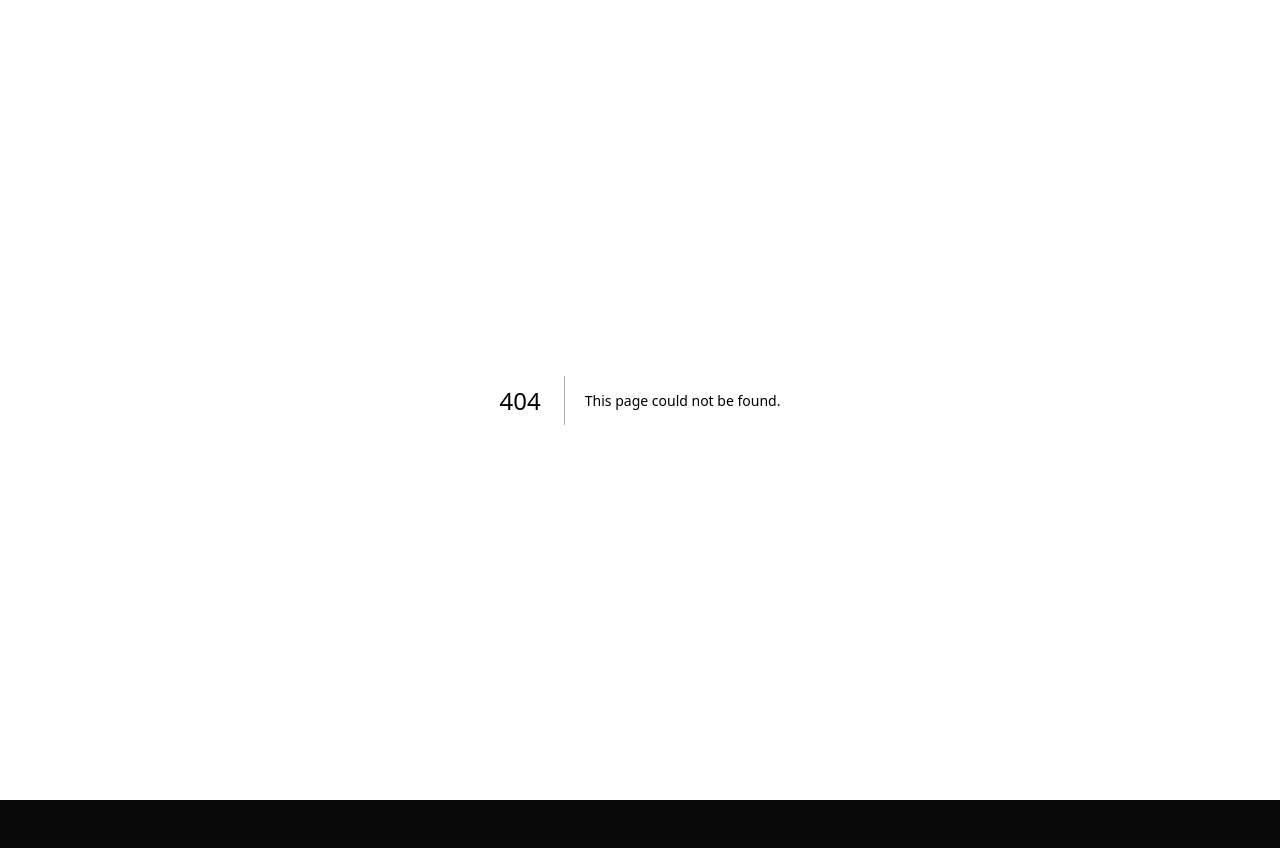
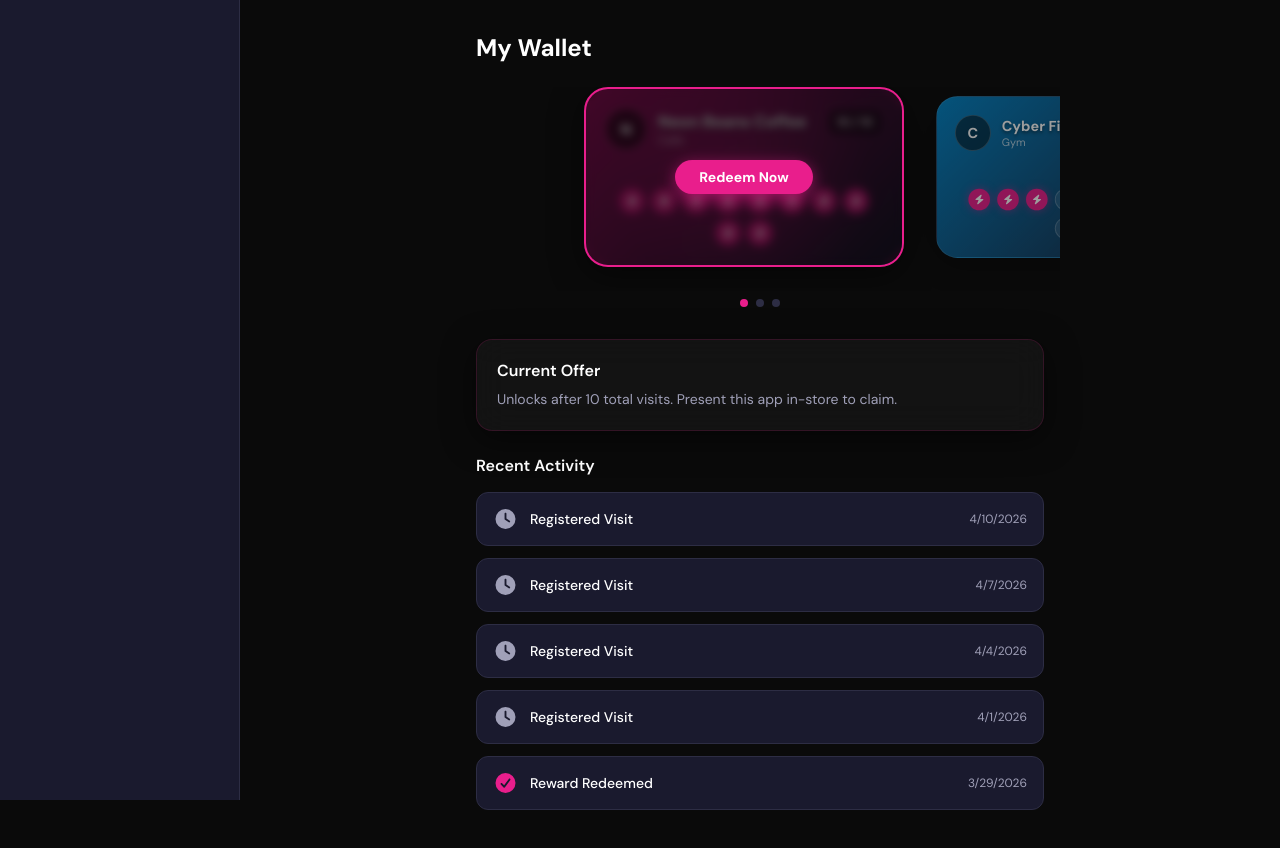
Before and after one commit to Orionkaze/app, a Next.js app: page /wallet in a window 1280 px wide. Before the commit this address had no page. Shown: the top 848 px of the page. Before the commit the page ends 800 px from the top, so only its background shows below. Built offline with nearby package versions, Linux system fonts and the light colour scheme.

Commit message:
feat: implement loyalty reward redemption flow with API route and UI modal

```diff
--- /dev/null
+++ b/src/app/(customer)/wallet/page.tsx
@@ -0,0 +1,143 @@
+"use client";
+
+import React, { useState, useRef } from "react";
+import { LoyaltyCard, type WalletCardData } from "../../../components/wallet/LoyaltyCard";
+import { BusinessDetailPanel } from "../../../components/wallet/BusinessDetailPanel";
+import { RedemptionModal } from "../../../components/wallet/RedemptionModal";
+
+// Mock Data representing active tracking cards
+const initialMockWalletData: WalletCardData[] = [
+  {
+    id: "bus_1",
+    businessName: "Neon Beans Coffee",
+    category: "Cafe",
+    brandColor: "#A31264",
+    visitCount: 10,
+    targetVisits: 10,
+  },
+  {
+    id: "bus_2",
+    businessName: "Cyber Fit Gym",
+    category: "Gym",
+    brandColor: "#0284c7",
+    visitCount: 3,
+    targetVisits: 10,
+  },
+  {
+    id: "bus_3",
+    businessName: "Glamour Salon",
+    category: "Salon",
+    brandColor: "#9333ea",
+    visitCount: 4,
+    targetVisits: 5,
+  }
+];
+
+export default function WalletPage() {
+  const [walletCards, setWalletCards] = useState(initialMockWalletData);
+  const [activeIndex, setActiveIndex] = useState(0);
+  const [redeemTarget, setRedeemTarget] = useState<WalletCardData | null>(null);
+
+  const scrollContainerRef = useRef<HTMLDivElement>(null);
+
+  const handleScroll = () => {
+    if (!scrollContainerRef.current) return;
+    const { scrollLeft } = scrollContainerRef.current;
+
+    // Calculate which card is roughly in center. Card width 320px + gap 16px (336 total scroll unit width)
+    const index = Math.round(scrollLeft / 336);
+    setActiveIndex(Math.min(walletCards.length - 1, Math.max(0, index)));
+  };
+
+  const handleRedeemAction = async () => {
+    if (!redeemTarget) return;
+
+    // Simulate redemption hit
+    const res = await fetch("/api/offers/redeem", {
+      method: "POST",
+      headers: { "Content-Type": "application/json" },
+      body: JSON.stringify({ businessId: redeemTarget.id }),
+    });
+
+    if (res.ok) {
+      // Optimistically clear the visit progress threshold representing success
+      setWalletCards(prev => prev.map(c =>
+        c.id === redeemTarget.id ? { ...c, visitCount: c.visitCount - c.targetVisits } : c
+      ));
+      setRedeemTarget(null);
+    }
+  };
+
+  const activeCard = walletCards[activeIndex];
+
+  return (
+    <div style={{ paddingTop: "16px", paddingBottom: "32px", display: "flex", flexDirection: "column" }}>
+      <div style={{ marginBottom: "24px", display: "flex", justifyContent: "space-between", alignItems: "center" }}>
+        <h1 style={{ fontSize: "24px", fontWeight: "bold", color: "var(--color-text-primary)" }}>
+          My Wallet
+        </h1>
+      </div>
+
+      {walletCards.length > 0 ? (
+        <>
+          {/* Snap Container Carousel */}
+          <div
+            ref={scrollContainerRef}
+            onScroll={handleScroll}
+            style={{
+              display: "flex",
+              overflowX: "auto",
+              scrollSnapType: "x mandatory",
+              gap: "16px",
+              paddingBottom: "24px",
+              paddingLeft: "calc(50% - 160px)", // Centers exactly first 320px card!
+              paddingRight: "calc(50% - 160px)",
+              margin: "0 -16px",
+              scrollbarWidth: "none", // Firefox cleanup
+            }}
+          >
+            <style>{`
+              ::-webkit-scrollbar { display: none; }
+            `}</style>
+
+            {walletCards.map((card, idx) => (
+              <LoyaltyCard
+                key={card.id}
+                data={card}
+                isActive={idx === activeIndex}
+                onRedeemClick={() => setRedeemTarget(card)}
+              />
+            ))}
+          </div>
+
+          {/* Dots Indicator */}
+          <div style={{ display: "flex", justifyContent: "center", gap: "8px", marginTop: "8px" }}>
+            {walletCards.map((_, i) => (
+              <div
+                key={i}
+                style={{
+                  width: "8px", height: "8px", borderRadius: "50%",
+                  backgroundColor: i === activeIndex ? "var(--color-pink-500)" : "var(--color-border)",
+                  transition: "background 0.3s ease"
+                }}
+              />
+            ))}
+          </div>
+
+          {activeCard && <BusinessDetailPanel data={activeCard} />}
+        </>
+      ) : (
+        <p style={{ color: "var(--color-text-secondary)", textAlign: "center", marginTop: "40px" }}>No active loyalty tracking found.</p>
+      )}
+
+      {/* Independent Overlay Portal Logic */}
+      <RedemptionModal
+        isOpen={!!redeemTarget}
+        onClose={() => setRedeemTarget(null)}
+        businessName={redeemTarget?.businessName || ""}
+        onConfirmRedeem={handleRedeemAction}
+      />
+
+    </div>
+  );
+}
--- /dev/null
+++ b/src/app/api/offers/redeem/route.ts
@@ -0,0 +1,18 @@
+import { NextResponse } from 'next/server';
+
+export async function POST(request: Request) {
+  try {
+    const { businessId } = await request.json();
+
+    // Mock processing delay communicating to an external database
+    await new Promise(resolve => setTimeout(resolve, 1500));
+
+    return NextResponse.json({
+      success: true,
+      message: `Reward triggered securely for business mapping: ${businessId}`
+    });
+
+  } catch (err) {
+    return NextResponse.json({ success: false, error: "Invalid burn payload mapped." }, { status: 400 });
+  }
+}
--- /dev/null
+++ b/src/components/wallet/RedemptionModal.tsx
@@ -0,0 +1,82 @@
+"use client";
+
+import { motion, AnimatePresence } from "framer-motion";
+import React, { useState } from "react";
+import { FontAwesomeIcon } from "@fortawesome/react-fontawesome";
+import { faTimes } from "@fortawesome/free-solid-svg-icons";
+import { Button } from "../ui/Button";
+
+interface RedemptionModalProps {
+  isOpen: boolean;
+  onClose: () => void;
+  businessName: string;
+  onConfirmRedeem: () => Promise<void>;
+}
+
+export function RedemptionModal({ isOpen, onClose, businessName, onConfirmRedeem }: RedemptionModalProps) {
+  const [isProcessing, setIsProcessing] = useState(false);
+
+  const handleConfirm = async () => {
+    setIsProcessing(true);
+    await onConfirmRedeem();
+    // Assuming success closes modal dynamically from parent logic or reloads data
+    setIsProcessing(false);
+  };
+
+  return (
+    <AnimatePresence>
+      {isOpen && (
+        <motion.div
+           initial={{ opacity: 0 }}
+           animate={{ opacity: 1 }}
+           exit={{ opacity: 0 }}
+           style={{
+             position: "fixed", top: 0, left: 0, right: 0, bottom: 0,
+             backgroundColor: "var(--color-bg-primary)",
+             zIndex: 200, display: "flex", flexDirection: "column",
+             padding: "24px", paddingTop: "max(24px, env(safe-area-inset-top))"
+           }}
+        >
+           <div style={{ display: "flex", justifyContent: "space-between", alignItems: "center", marginBottom: "48px" }}>
+             <h2 style={{ fontSize: "24px", fontWeight: "bold", color: "var(--color-text-primary)" }}>Redeem Reward</h2>
+             <button onClick={onClose} style={{ width: "40px", height: "40px", borderRadius: "50%", backgroundColor: "var(--color-bg-secondary)", display: "flex", alignItems: "center", justifyContent: "center", border: "1px solid var(--color-border)", cursor: "pointer" }}>
+               <FontAwesomeIcon icon={faTimes} style={{ color: "var(--color-text-primary)" }} />
+             </button>
+           </div>
+
+           <div style={{ flex: 1, display: "flex", flexDirection: "column", alignItems: "center", justifyContent: "center", gap: "24px" }}>
+              <div style={{ textAlign: "center" }}>
+                <h3 style={{ fontSize: "20px", color: "var(--color-text-secondary)", marginBottom: "8px" }}>Show this code at</h3>
+                <h1 style={{ fontSize: "32px", fontWeight: "bold", color: "var(--color-pink-500)", textAlign: "center" }}>{businessName}</h1>
+              </div>
+
+              {/* Mock PIN Code */}
+              <div style={{
+                backgroundColor: "var(--color-bg-secondary)",
+                padding: "32px",
+                borderRadius: "var(--radius-xl)",
+                border: "2px dashed var(--color-pink-500)",
+                boxShadow: "0 0 32px rgba(233,30,140,0.2)",
+                fontSize: "48px",
+                fontWeight: 800,
+                letterSpacing: "12px",
+                textAlign: "center",
+                color: "var(--color-text-primary)"
+              }}>
+                 4928
+              </div>
+
+              <p style={{ color: "var(--color-text-secondary)", textAlign: "center", maxWidth: "280px" }}>
+                Let the cashier confirm this pin or mark it redeemed physically.
+              </p>
+           </div>
+
+           <Button onClick={handleConfirm} disabled={isProcessing} isLoading={isProcessing} style={{ padding: "20px", fontSize: "18px" }}>
+             Mark as Redeemed
+           </Button>
+
+        </motion.div>
+      )}
+    </AnimatePresence>
+  );
+}
```
